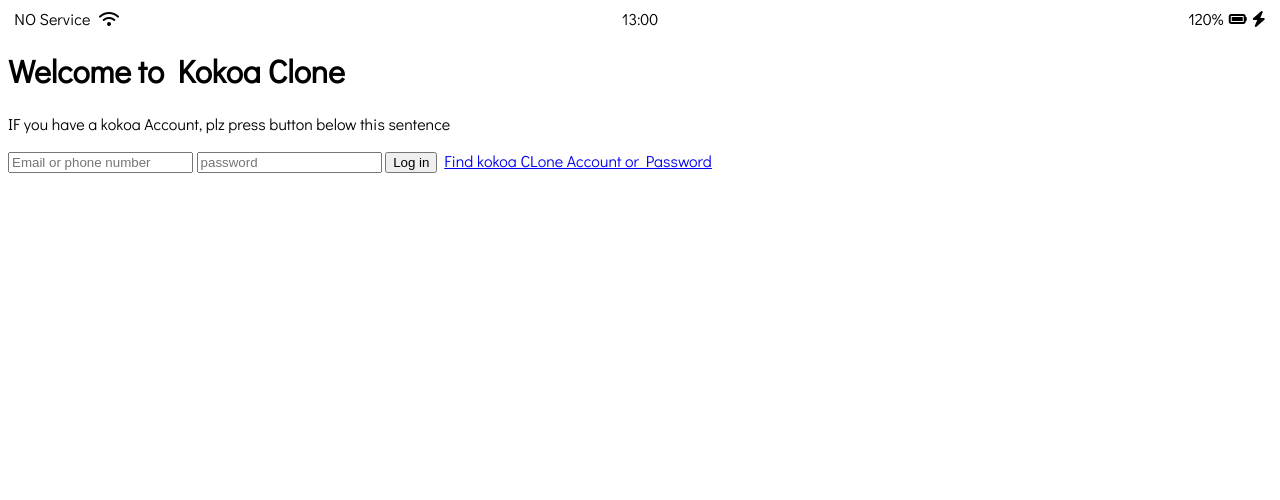
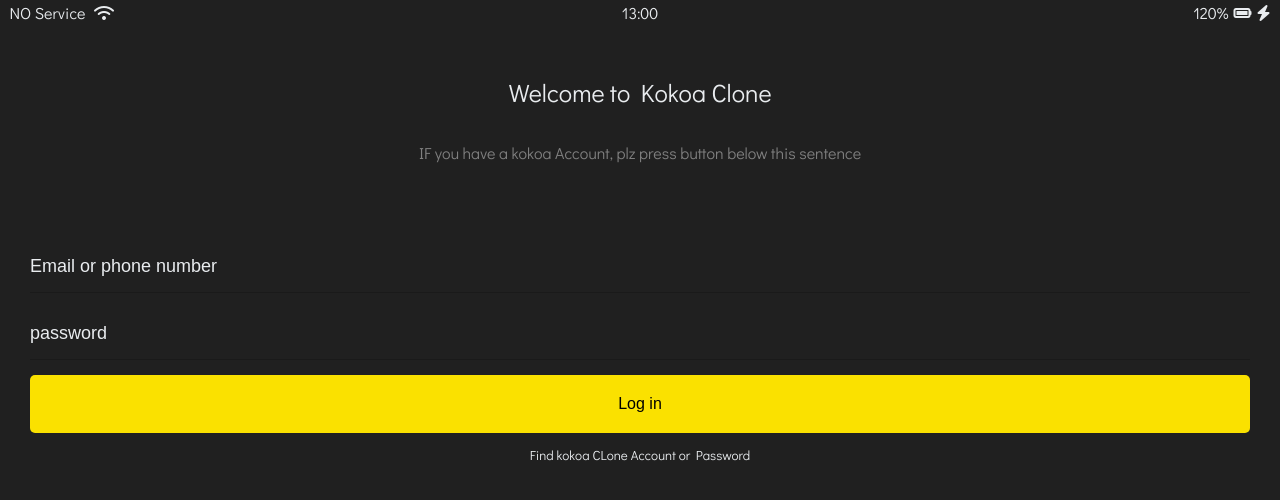
Before and after one commit to BeeMOre32/kokoa_clone, a plain HTML site: page index.html in a window 1280 px wide. Drawn offline with Linux system fonts and the light colour scheme.

Commit message:
updating code

```diff
--- /dev/null
+++ b/CSS/components/nav-bar.css
@@ -0,0 +1,13 @@
+.nav {
+  position: fixed;
+  bottom: 0;
+  width: 100%;
+  background-color: #272b30de;
+  padding: 20px 50px;
+  box-sizing: border-box;
+  border-top: 1px solid rgba(0, 0, 0, 0, 0.3);
+}
+.nav__list {
+  display: flex;
+  justify-content: space-between;
+}
--- /dev/null
+++ b/CSS/components/status-bar.css
@@ -0,0 +1,29 @@
+.status-bar {
+  top: 0px;
+  box-sizing: border-box;
+  position: fixed;
+  display: flex;
+  width: 100%;
+  justify-content: center;
+  padding: 5px 3px;
+}
+.status-bar_column {
+  width: 33%;
+}
+
+.status-bar_column:first-child span {
+  margin-right: 5px;
+}
+.status-bar_column:nth-child(2) {
+  display: flex;
+  justify-content: center;
+}
+
+.status-bar_column:last-child {
+  display: flex;
+  justify-content: flex-end;
+  align-items: center;
+}
+.status-bar_column .fa-battery-full {
+  margin: 0px 5px;
+}
--- /dev/null
+++ b/CSS/reset.css
@@ -0,0 +1,132 @@
+html,
+body,
+div,
+span,
+applet,
+object,
+iframe,
+h1,
+h2,
+h3,
+h4,
+h5,
+h6,
+p,
+blockquote,
+pre,
+a,
+abbr,
+acronym,
+address,
+big,
+cite,
+code,
+del,
+dfn,
+em,
+img,
+ins,
+kbd,
+q,
+s,
+samp,
+small,
+strike,
+strong,
+sub,
+sup,
+tt,
+var,
+b,
+u,
+i,
+center,
+dl,
+dt,
+dd,
+ol,
+ul,
+li,
+fieldset,
+form,
+label,
+legend,
+table,
+caption,
+tbody,
+tfoot,
+thead,
+tr,
+th,
+td,
+article,
+aside,
+canvas,
+details,
+embed,
+figure,
+figcaption,
+footer,
+header,
+hgroup,
+menu,
+nav,
+output,
+ruby,
+section,
+summary,
+time,
+mark,
+audio,
+video {
+  margin: 0;
+  padding: 0;
+  border: 0;
+  font-size: 100%;
+  font: inherit;
+  vertical-align: baseline;
+}
+/* HTML5 display-role reset for older browsers */
+article,
+aside,
+details,
+figcaption,
+figure,
+footer,
+header,
+hgroup,
+menu,
+nav,
+section {
+  display: block;
+}
+body {
+  line-height: 1;
+}
+ol,
+ul {
+  list-style: none;
+}
+blockquote,
+q {
+  quotes: none;
+}
+blockquote:before,
+blockquote:after,
+q:before,
+q:after {
+  content: "";
+  content: none;
+}
+table {
+  border-collapse: collapse;
+  border-spacing: 0;
+}
+input:focus {
+  outline: none;
+}
+
+a {
+  color: inherit;
+  text-decoration: none;
+}
--- /dev/null
+++ b/CSS/screens/login.css
@@ -0,0 +1,57 @@
+.Welcome-header {
+  margin: 80px 0px;
+  text-align: center;
+  display: flex;
+  flex-direction: column;
+  align-items: center;
+}
+.Welcome-header_titile {
+  font-size: 25px;
+  margin-bottom: 40px;
+}
+.Welcome-header_text {
+  width: 50%;
+  color: gray;
+}
+
+#login-form {
+  display: flex;
+  flex-direction: column;
+  margin: 0px 30px;
+}
+#login-form input {
+  border: none;
+  padding: 15px 0px;
+  font-size: 18px;
+  margin-bottom: 15px;
+}
+#login-form input:not([type="submit"]) {
+  border-bottom: 1px solid rgba(0, 0, 0, 0.2);
+  background-color: var(--dark);
+  color: var(--white);
+  transition: border-color 0.3s ease-in-out;
+}
+#login-form input::placeholder {
+  color: var(--white);
+}
+#login-form input:focus {
+  border-color: var(--yellow);
+}
+#login-form input[type="submit"] {
+  background-color: var(--yellow);
+  border-radius: 5px;
+  cursor: pointer;
+  font-size: 16px;
+  transition: background-color 0.3 ease-in-out;
+  padding: 20px 0px;
+}
+#login-form input[type="submit"]:focus {
+  background-color: rgba(160, 160, 160, 0.733);
+}
+
+#login-form a {
+  text-align: center;
+  text-decoration: none;
+  font-size: 13.2px;
+  color: inherit;
+}
--- a/CSS/styles.css
+++ b/CSS/styles.css
@@ -1,28 +1,16 @@
 @import url("https://fonts.googleapis.com/css2?family=Didact+Gothic&display=swap");
+@import "reset.css";
+@import "variables.css";
+
+/* components first */
+@import "components/status-bar.css";
+@import "components/nav-bar.css";
+
+/* screens */
+@import "screens/login.css";
+
 body {
   font-family: "Didact Gothic", sans-serif;
+  background-color: var(--dark);
+  color: var(--white);
 }
-.status-bar {
-  display: flex;
-  justify-content: center;
-}
-.status-bar_column {
-  width: 33%;
-}
-
-.status-bar_column:first-child span {
-  margin-right: 5px;
-}
-.status-bar_column:nth-child(2) {
-  display: flex;
-  justify-content: center;
-}
-
-.status-bar_column:last-child {
-  display: flex;
-  justify-content: flex-end;
-  align-items: center;
-}
-.status-bar_column .fa-battery-full {
-  margin: 0px 5px;
-}
--- /dev/null
+++ b/CSS/variables.css
@@ -0,0 +1,5 @@
+:root {
+  --yellow: #fae100;
+  --dark: #202020;
+  --white: #e9ecef;
+}
--- a/index.html
+++ b/index.html
@@ -29,7 +29,7 @@
         </p>
       </header>
 
-      <form id="login-form">
+      <form action="firends.html" method="get" id="login-form">
         <input type="text" placeholder="Email or phone number" />
         <input type="password" placeholder="password" />
         <input type="submit" value="Log in" />
```
Also changed, not shown: firends.html (added, +50 -0 lines).
